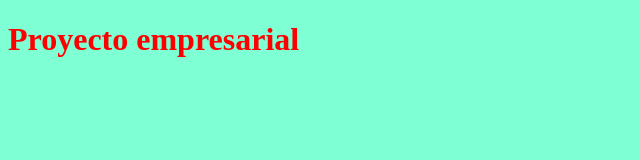
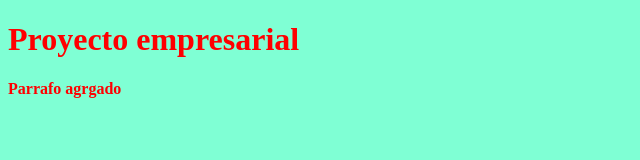
Before and after one commit to 93alvarezj/CursoGit, a plain HTML site: page Index.html in a window 1280 px wide. Shown: the whole page, without its empty margins (0-640 px from the left). Drawn offline with Linux system fonts and the light colour scheme.

Commit message:
Update Index.html

```diff
--- a/Index.html
+++ b/Index.html
@@ -8,5 +8,6 @@
 
 <body>
 <h1>Proyecto empresarial</h1>
+  <p>Parrafo agrgado</p>
 </body>
 <html>
```
